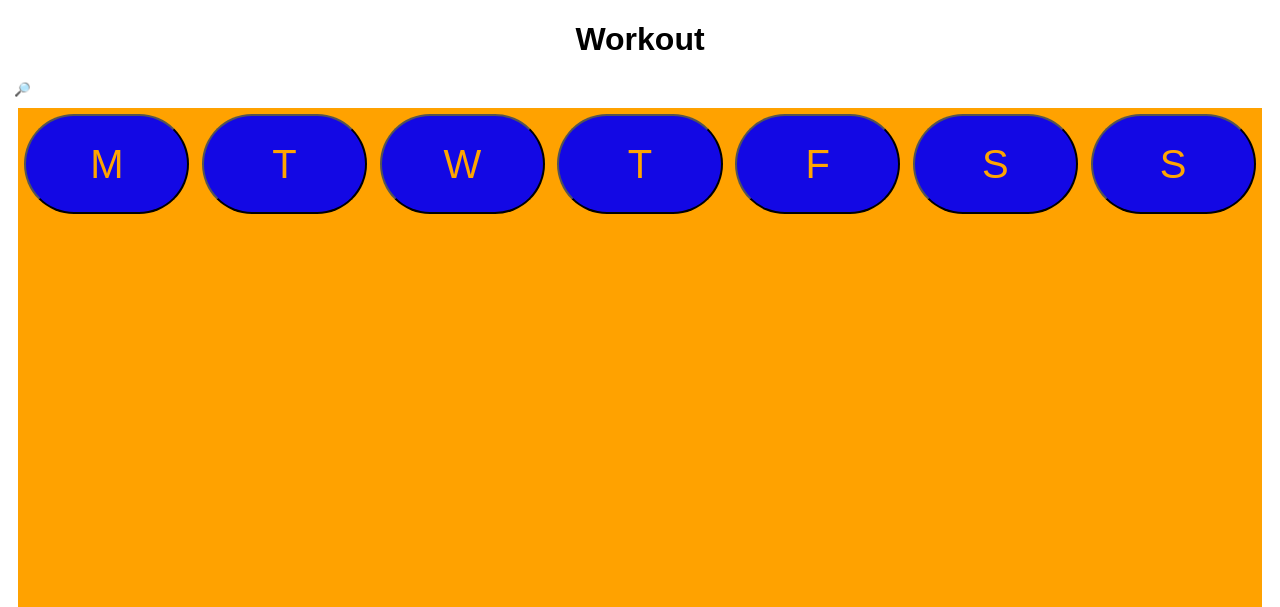
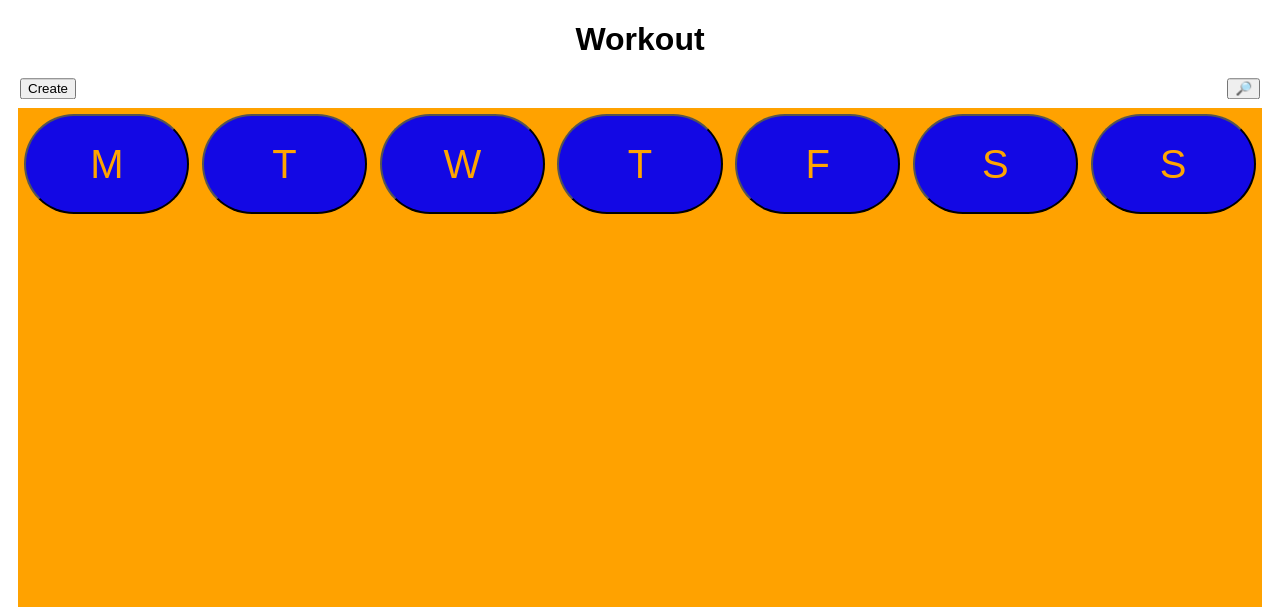
Before and after one commit to hjzres/Massey-Hacks-2024, a Flask app: template mh2024/templates/workoutplans.html in a window 1280 px wide. Shown: the top 607 px of the page. Run offline with Flask 3, Linux system fonts and the light colour scheme; the template is opened without the code that fills it, so the values that code supplies are empty; some web fonts are replaced.

Commit message:
made a create button and changed the placement of both create and search buttons

```diff
--- a/mh2024/static/styles/workoutplans.css
+++ b/mh2024/static/styles/workoutplans.css
@@ -17,12 +17,21 @@
 
 button:hover{
     cursor:pointer;
-    transform: scale(1.05) rotate(-1deg);
 }
 
+.create{
+    position: absolute;
+    left: 0;
+    transform: translateY(-75%);
+    margin: 0 20px;
+}
+
+
 .search{
-    border:none;
-    background:none;
+    position: absolute;
+    right: 0;
+    transform: translateY(-75%);
+    margin:0 20px;
 }
 
 .routines{
@@ -45,6 +54,7 @@ button:hover{
 
 .routines button:hover{
     background-color: rgb(0, 89, 255);
+    transform: scale(1.05) rotate(-1deg);
 }
 
 .routines button:active{
--- a/mh2024/templates/workoutplans.html
+++ b/mh2024/templates/workoutplans.html
@@ -9,8 +9,10 @@
 </head>
 <body>
     <h1 class="workout-title">Workout</h1>
-    <!-- Make the action the link of the search when you do that -->
-    <form class="inline" action="">
+    <form action="/workout/create" class="inline">
+        <button class="create">Create</button>
+    </form>
+    <form class="inline" action="/workout/search">
         <button class="search">&#128270;</button>
     </form>
     <div class="routines">
```
